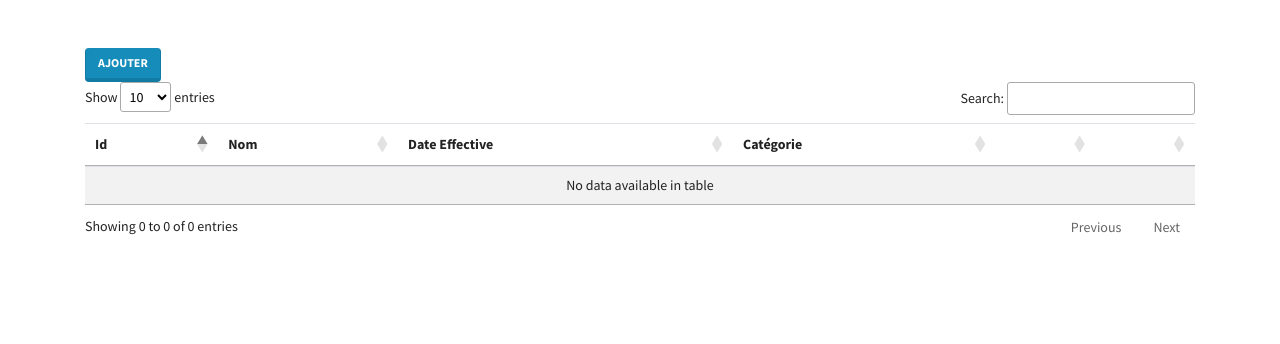
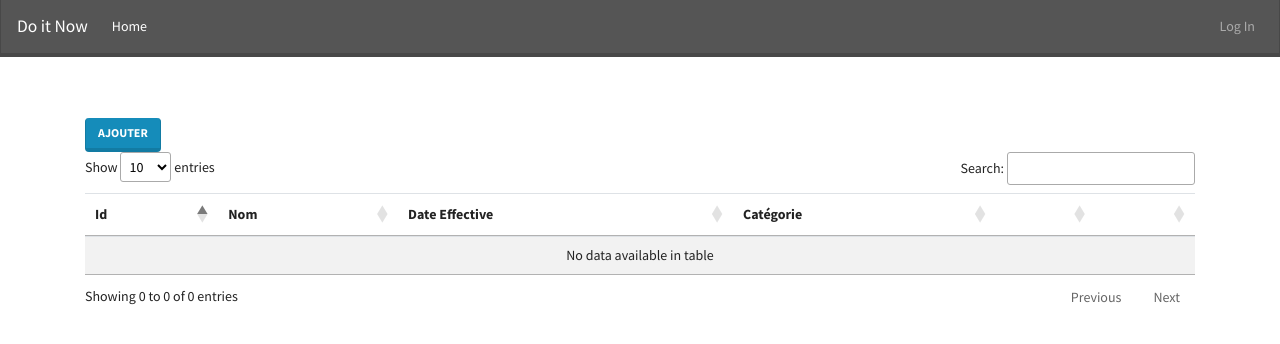
Before and after one commit to BrayVincent/TodoAPP_Awesome, a Symfony app: template templates/task/index.html.twig in a window 1280 px wide. Shown: the top 344 px of the page. Run offline with Twig, Linux system fonts and the light colour scheme; the template is opened without the code that fills it, so the values that code supplies are empty; some libraries are stand-ins or nearby versions.

Commit message:
Intégration Navbar et HomePage V1

```diff
--- a/composer.json
+++ b/composer.json
@@ -8,6 +8,7 @@
         "fzaninotto/faker": "^1.9",
         "sensio/framework-extra-bundle": "^5.5",
         "symfony/apache-pack": "^1.0",
+        "symfony/asset": "5.1.*",
         "symfony/console": "5.1.*",
         "symfony/dotenv": "5.1.*",
         "symfony/flex": "^1.3.1",
--- /dev/null
+++ b/public/css/style.css
@@ -0,0 +1,12 @@
+body {
+  padding-top: 70px;
+}
+
+#slogan {
+  margin-top: 5px;
+  font-size: 50px;
+}
+#facing {
+  border-radius: 10px;
+  box-shadow: 0 0 4px 4px rgba(0, 0, 0, 0.5);
+}
--- a/templates/base.html.twig
+++ b/templates/base.html.twig
@@ -7,13 +7,45 @@
 			{% endblock %}
 		</title>
 		<link href="https://stackpath.bootstrapcdn.com/bootswatch/4.5.0/lumen/bootstrap.min.css" rel="stylesheet" integrity="sha384-VMuWne6iwiifi8iEWNZMw8sDatgb6ntBpBIr67q0rZAyOQwfu/VKpnFntQrjxB5W" crossorigin="anonymous"> {% block stylesheets %}{% endblock %}
+		<link href="{{ asset('css/style.css') }}" rel="stylesheet"/>
 	</head>
 	<body>
+		<header>
+			<nav class="navbar navbar-expand-lg fixed-top navbar-dark bg-dark">
+				<a class="navbar-brand" href="{{ path('home') }}">Do it Now</a>
+				<button class="navbar-toggler" type="button" data-toggle="collapse" data-target="#navbarNavDropdown" aria-controls="navbarNavDropdown" aria-expanded="false" aria-label="Toggle navigation">
+					<span class="navbar-toggler-icon"></span>
+				</button>
+				<div class="collapse navbar-collapse" id="navbarNavDropdown">
+					<ul class="navbar-nav">
+						<li class="nav-item active">
+							<a class="nav-link" href="{{ path('home') }}">Home
+							</a>
+						</li>
+					</ul>
+					<ul
+						class="navbar-nav ml-auto">
+						{# Si on est connecté #}
 						{% if is_granted('IS_AUTHENTICATED_FULLY') %}
-				<p>Vous êtes connecté en tant que :
-					{{ app.user.email }}</p>
-				<a href="{{ path('app_logout') }}" class="btn btn-warning">Logout</a>
+							{# on affiche #}
+							<li class="nav-item text-light d-flex align-items-center">
+								Connecté en tant que :
+								{{ app.user.email }}
+							</li>
+							<li class="nav-item ml-3">
+								<a class="nav-link" href="{{ path('app_logout') }}">Log Out</a>
+							</li>
+							{# Sinon #}
+						{% else %}
+							{# On affiche #}
+							<li class="nav-item">
+								<a class="nav-link" href="{{ path('app_login') }}">Log In</a>
+							</li>
 						{% endif %}
+					</ul>
+				</div>
+			</nav>
+		</header>
 		{%  for message in app.flashes('notice') %}
 			<div class="alert alert-success">
 				{{ message }}
```
Also changed, not shown: src/Controller/TaskController.php (+12 -0 lines), templates/home.html.twig (added, +11 -0 lines), public/img/liste-de-taches.jpg (added), 2 other files. Lines whose indentation alone changed are shown as unchanged.
